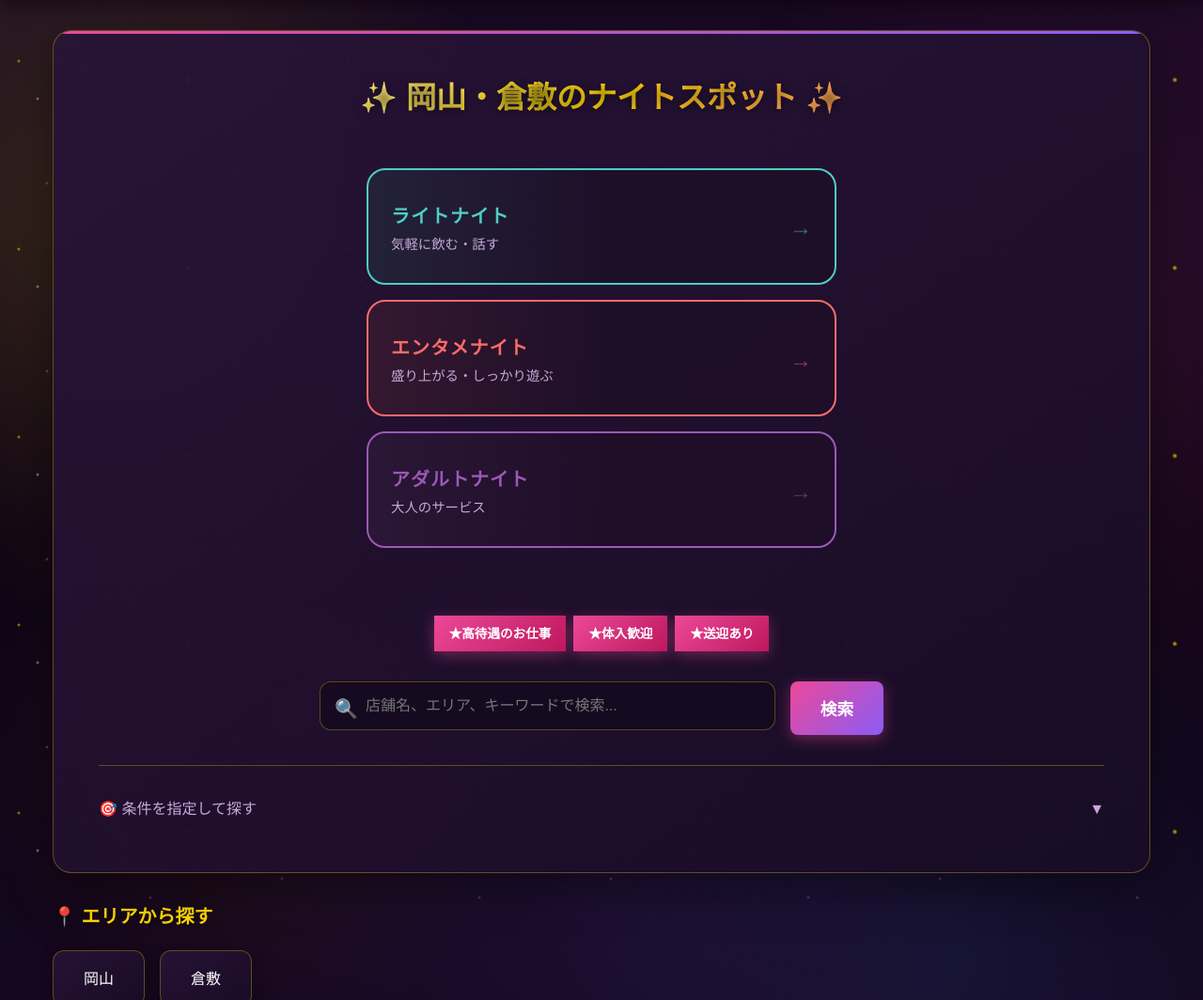
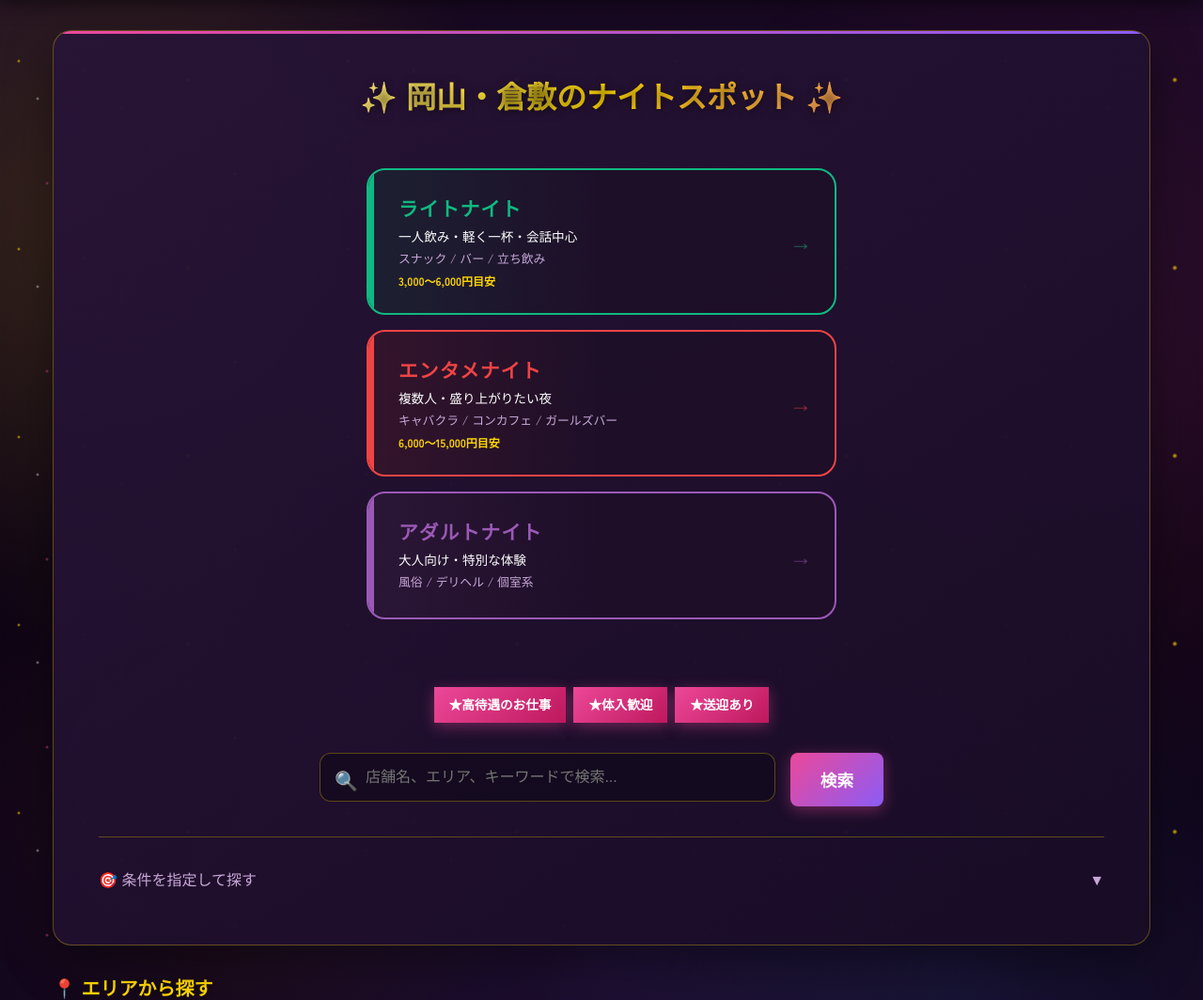
Before and after one commit to unoa14171241-cmd/night-walk, a Flask app: page / in a window 1280 px wide. Shown: the part 60-1124 px from the top of the page at 94% size. Run offline with Flask 3, Linux system fonts and the light colour scheme; data that the repository does not hold is empty; parts of the project's set-up code (start-up, migrations or seed data) failed here and were passed over.

Commit message:
Update scene selection with detailed descriptions and price ranges

```diff
--- a/app/models/shop.py
+++ b/app/models/shop.py
@@ -59,23 +59,26 @@ class Shop(db.Model):
     SCENE_GROUPS = {
         SCENE_LIGHT: {
             'name': 'ライトナイト',
-            'description': '気軽に飲む・話す',
-            'icon': '🍸',
-            'color': '#4ECDC4',
+            'description': '一人飲み・軽く一杯・会話中心',
+            'categories_display': 'スナック / バー / 立ち飲み',
+            'price_range': '3,000〜6,000円目安',
+            'color': '#10b981',
             'categories': ['snack', 'concafe', 'girls_bar', 'lounge', 'bar']
         },
         SCENE_ENTERTAINMENT: {
             'name': 'エンタメナイト',
-            'description': '盛り上がる・しっかり遊ぶ',
-            'icon': '🎉',
-            'color': '#FF6B6B',
-            'categories': ['kyabakura', 'club', 'luxury_lounge']
+            'description': '複数人・盛り上がりたい夜',
+            'categories_display': 'キャバクラ / コンカフェ / ガールズバー',
+            'price_range': '6,000〜15,000円目安',
+            'color': '#ef4444',
+            'categories': ['kyabakura', 'club', 'luxury_lounge', 'concafe', 'girls_bar']
         },
         SCENE_ADULT: {
             'name': 'アダルトナイト',
-            'description': '大人のサービス',
-            'icon': '🌙',
-            'color': '#9B59B6',
+            'description': '大人向け・特別な体験',
+            'categories_display': '風俗 / デリヘル / 個室系',
+            'price_range': '',
+            'color': '#9b59b6',
             'categories': ['fuzoku', 'deriheru', 'mens_esthe']
         }
     }
--- a/app/static/css/style.css
+++ b/app/static/css/style.css
@@ -2726,7 +2726,7 @@ textarea.form-control {
     display: flex;
     align-items: center;
     gap: var(--space-lg);
-    padding: var(--space-xl) var(--space-lg);
+    padding: var(--space-lg) var(--space-lg) var(--space-lg) var(--space-xl);
     background: var(--color-bg-card);
     border: 2px solid var(--scene-color, var(--color-border));
     border-radius: var(--radius-xl);
@@ -2778,8 +2778,17 @@ textarea.form-control {
     z-index: 1;
 }
 
+.scene-indicator {
+    width: 6px;
+    height: 100%;
+    position: absolute;
+    left: 0;
+    top: 0;
+    border-radius: var(--radius-xl) 0 0 var(--radius-xl);
+}
+
 .scene-name {
-    font-size: 1.25rem;
+    font-size: 1.3rem;
     font-weight: 700;
     color: var(--scene-color, var(--color-primary));
     margin-bottom: var(--space-xs);
@@ -2787,9 +2796,22 @@ textarea.form-control {
 }
 
 .scene-desc {
-    font-size: 0.9rem;
-    color: var(--color-text-muted);
+    font-size: 0.85rem;
+    color: var(--color-text);
     line-height: 1.4;
+    margin-bottom: var(--space-xs);
+}
+
+.scene-categories {
+    font-size: 0.8rem;
+    color: var(--color-text-muted);
+    margin-bottom: var(--space-xs);
+}
+
+.scene-price {
+    font-size: 0.75rem;
+    color: var(--color-primary);
+    font-weight: 600;
 }
 
 .scene-arrow {
@@ -2813,13 +2835,8 @@ textarea.form-control {
     }
 
     .scene-card {
-        padding: var(--space-lg) var(--space-md);
+        padding: var(--space-md) var(--space-md) var(--space-md) var(--space-lg);
         gap: var(--space-md);
-    }
-
-    .scene-icon {
-        font-size: 2.5rem;
-        width: 50px;
     }
 
     .scene-name {
@@ -2827,7 +2844,15 @@ textarea.form-control {
     }
 
     .scene-desc {
-        font-size: 0.8rem;
+        font-size: 0.75rem;
+    }
+
+    .scene-categories {
+        font-size: 0.7rem;
+    }
+
+    .scene-price {
+        font-size: 0.65rem;
     }
 }
 
--- a/app/templates/public/index.html
+++ b/app/templates/public/index.html
@@ -47,9 +47,14 @@
                 <a href="{{ url_for('public.search', scene=scene_key) }}"
                    class="scene-card"
                    style="--scene-color: {{ scene.color }}">
+                    <div class="scene-indicator" style="background: {{ scene.color }}"></div>
                     <div class="scene-content">
                         <div class="scene-name">{{ scene.name }}</div>
                         <div class="scene-desc">{{ scene.description }}</div>
+                        <div class="scene-categories">{{ scene.categories_display }}</div>
+                        {% if scene.price_range %}
+                        <div class="scene-price">{{ scene.price_range }}</div>
+                        {% endif %}
                     </div>
                     <div class="scene-arrow">→</div>
                 </a>
```
